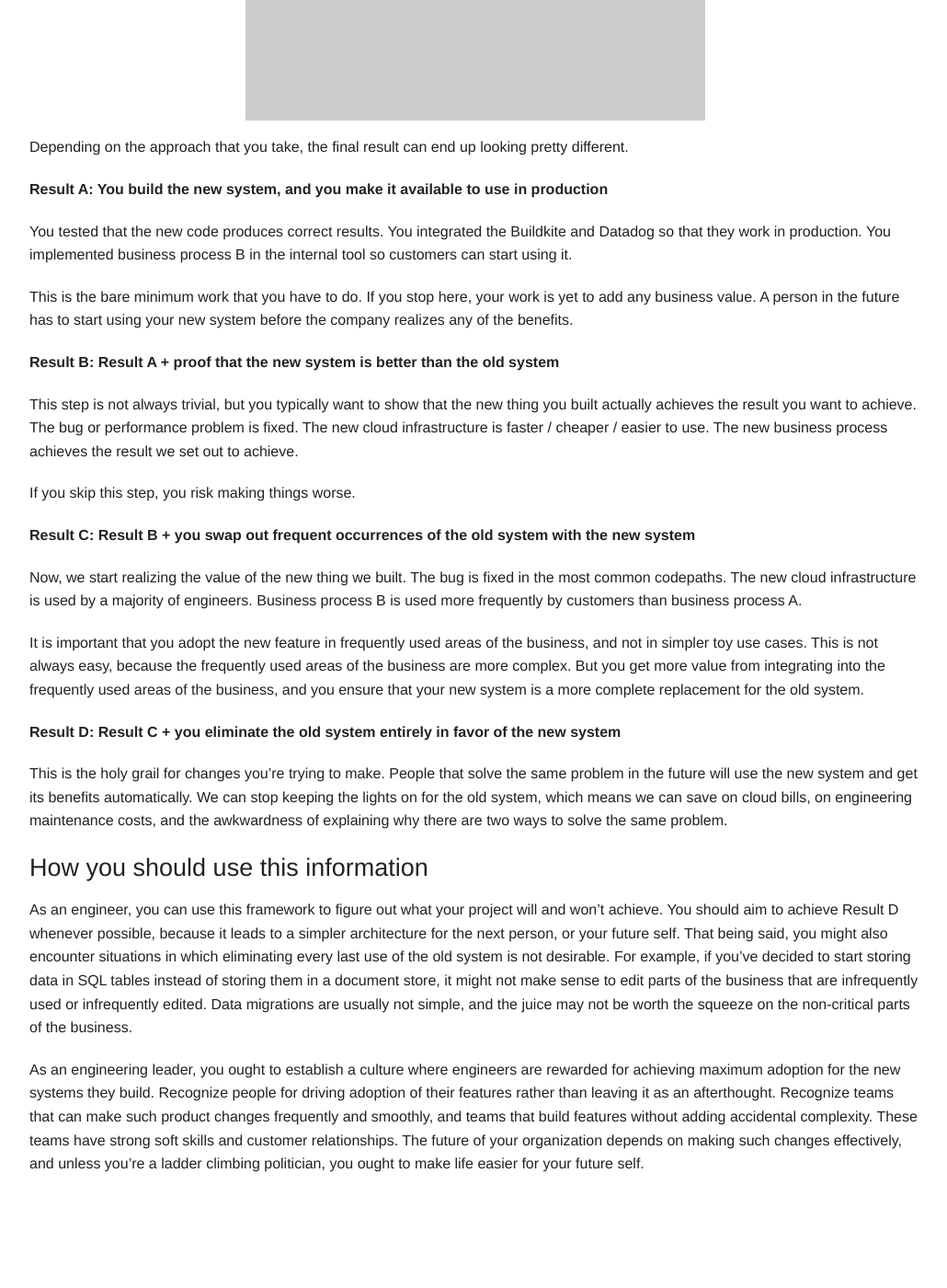
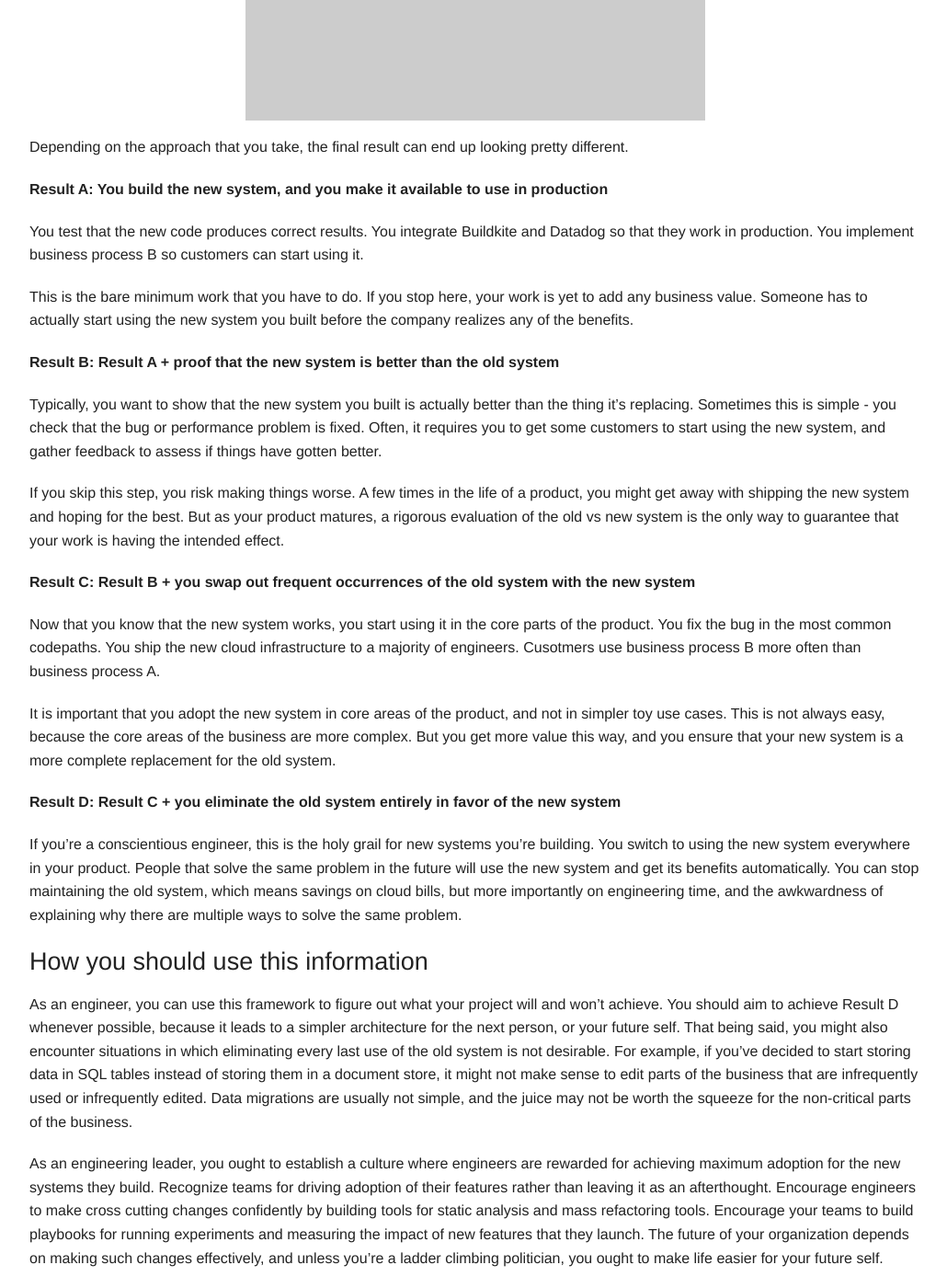
Before and after one commit to v/v.github.io, a Jekyll site: the page built from _posts/2022-09-12-replacing-old-systems-with-new-effectively.markdown, in a window 1280 px wide and 1400 px high, scrolled down 730 px. Shown: the whole window at 92% size, without its empty margins (123-1153 px from the left). Built offline with Jekyll 4.4.1, drawn with Linux system fonts in a browser that asks for light colours; before the commit the page ends 2028 px from its top, so only the background shows below that.

Commit message:
another edit

```diff
--- a/_posts/2022-09-12-replacing-old-systems-with-new-effectively.markdown
+++ b/_posts/2022-09-12-replacing-old-systems-with-new-effectively.markdown
@@ -15,28 +15,28 @@ Depending on the approach that you take, the final result can end up looking pre
 
 **Result A: You build the new system, and you make it available to use in production**
 
-You tested that the new code produces correct results. You integrated the Buildkite and Datadog so that they work in production. You implemented business process B in the internal tool so customers can start using it.
+You test that the new code produces correct results. You integrate Buildkite and Datadog so that they work in production. You implement business process B so customers can start using it.
 
-This is the bare minimum work that you have to do. If you stop here, your work is yet to add any business value. A person in the future has to start using your new system before the company realizes any of the benefits.
+This is the bare minimum work that you have to do. If you stop here, your work is yet to add any business value. Someone has to actually start using the new system you built before the company realizes any of the benefits.
 
 **Result B: Result A + proof that the new system is better than the old system**
 
-This step is not always trivial, but you typically want to show that the new thing you built actually achieves the result you want to achieve. The bug or performance problem is fixed. The new cloud infrastructure is faster / cheaper / easier to use. The new business process achieves the result we set out to achieve.
+Typically, you want to show that the new system you built is actually better than the thing it's replacing. Sometimes this is simple - you check that the bug or performance problem is fixed. Often, it requires you to get some customers to start using the new system, and gather feedback to assess if things have gotten better.
 
-If you skip this step, you risk making things worse.
+If you skip this step, you risk making things worse. A few times in the life of a product, you might get away with shipping the new system and hoping for the best. But as your product matures, a rigorous evaluation of the old vs new system is the only way to guarantee that your work is having the intended effect.
 
 **Result C: Result B + you swap out frequent occurrences of the old system with the new system**
 
-Now, we start realizing the value of the new thing we built. The bug is fixed in the most common codepaths. The new cloud infrastructure is used by a majority of engineers. Business process B is used more frequently by customers than business process A.
+Now that you know that the new system works, you start using it in the core parts of the product. You fix the bug in the most common codepaths. You ship the new cloud infrastructure to a majority of engineers. Cusotmers use business process B more often than business process A.
 
-It is important that you adopt the new feature in frequently used areas of the business, and not in simpler toy use cases. This is not always easy, because the frequently used areas of the business are more complex. But you get more value from integrating into the frequently used areas of the business, and you ensure that your new system is a more complete replacement for the old system.
+It is important that you adopt the new system in core areas of the product, and not in simpler toy use cases. This is not always easy, because the core areas of the business are more complex. But you get more value this way, and you ensure that your new system is a more complete replacement for the old system.
 
 **Result D: Result C + you eliminate the old system entirely in favor of the new system**
 
-This is the holy grail for changes you're trying to make. People that solve the same problem in the future will use the new system and get its benefits automatically. We can stop keeping the lights on for the old system, which means we can save on cloud bills, on engineering maintenance costs, and the awkwardness of explaining why there are two ways to solve the same problem.
+If you're a conscientious engineer, this is the holy grail for new systems you're building. You switch to using the new system everywhere in your product. People that solve the same problem in the future will use the new system and get its benefits automatically. You can stop maintaining the old system, which means savings on cloud bills, but more importantly on engineering time, and the awkwardness of explaining why there are multiple ways to solve the same problem.
 
 ### How you should use this information
 
-As an engineer, you can use this framework to figure out what your project will and won't achieve. You should aim to achieve Result D whenever possible, because it leads to a simpler architecture for the next person, or your future self. That being said, you might also encounter situations in which eliminating every last use of the old system is not desirable. For example, if you've decided to start storing data in SQL tables instead of storing them in a document store, it might not make sense to edit parts of the business that are infrequently used or infrequently edited. Data migrations are usually not simple, and the juice may not be worth the squeeze on the non-critical parts of the business.
+As an engineer, you can use this framework to figure out what your project will and won't achieve. You should aim to achieve Result D whenever possible, because it leads to a simpler architecture for the next person, or your future self. That being said, you might also encounter situations in which eliminating every last use of the old system is not desirable. For example, if you've decided to start storing data in SQL tables instead of storing them in a document store, it might not make sense to edit parts of the business that are infrequently used or infrequently edited. Data migrations are usually not simple, and the juice may not be worth the squeeze for the non-critical parts of the business.
 
-As an engineering leader, you ought to establish a culture where engineers are rewarded for achieving maximum adoption for the new systems they build. Recognize people for driving adoption of their features rather than leaving it as an afterthought. Recognize teams that can make such product changes frequently and smoothly, and teams that build features without adding accidental complexity. These teams have strong soft skills and customer relationships. The future of your organization depends on making such changes effectively, and unless you're a ladder climbing politician, you ought to make life easier for your future self.
+As an engineering leader, you ought to establish a culture where engineers are rewarded for achieving maximum adoption for the new systems they build. Recognize teams for driving adoption of their features rather than leaving it as an afterthought. Encourage engineers to make cross cutting changes confidently by building tools for static analysis and mass refactoring tools. Encourage your teams to build playbooks for running experiments and measuring the impact of new features that they launch. The future of your organization depends on making such changes effectively, and unless you're a ladder climbing politician, you ought to make life easier for your future self.
```
